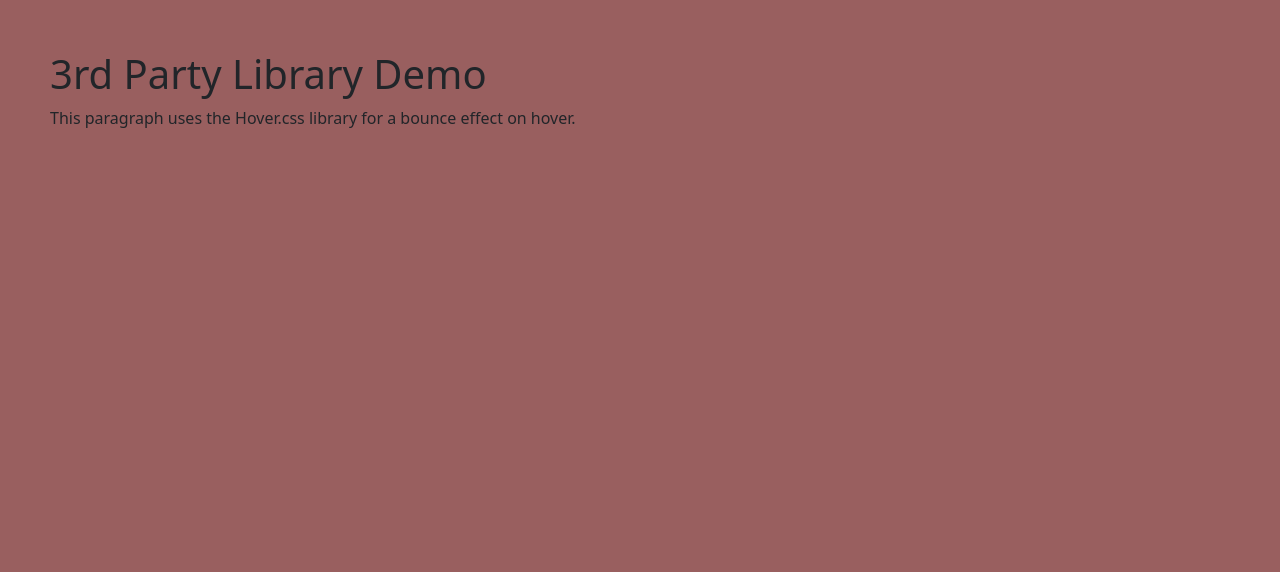
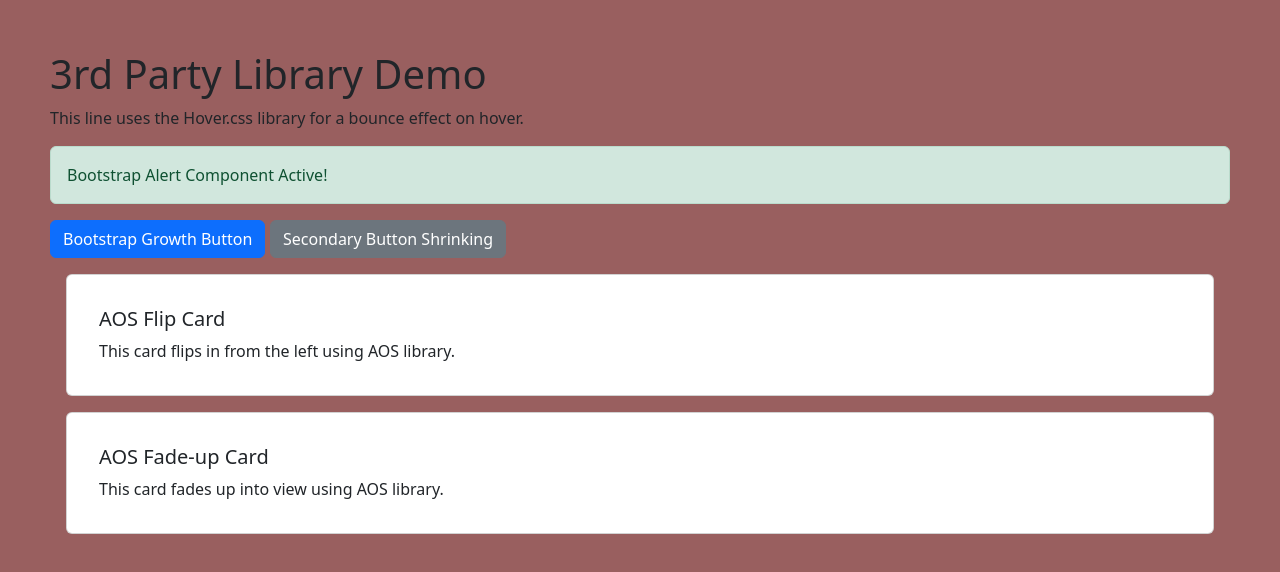
Before and after one commit to brandonsilvi/COMP001B.Week6LectureActivity, a plain HTML site: page index.html in a window 1280 px wide. Drawn offline with nearby package versions, Linux system fonts and the light colour scheme.

Commit message:
AOS/bootstrap/hover examples added, card section needs to get pushed down and seperated via the css file

```diff
--- a/index.html
+++ b/index.html
@@ -14,11 +14,40 @@
 
 </head>
 <body>
+
+<!--AOS content examples-->
 <div class="section" data-aos="fade-down">
     <h1>3rd Party Library Demo</h1>
-    <p class="hvr-bounce-in">This paragraph uses the Hover.css library for a bounce effect on hover.</p>
+    <p class="hvr-bounce-in">This line uses the Hover.css library for a bounce effect on hover.</p>
 </div>
 
+<!--Bootstrap alert-->
+  <div class="section" data-aos="fade-right">
+    <div class="alert alert-success">
+      Bootstrap Alert Component Active!
+    </div>
+  </div>
+
+  <!-- Bootstrap button with hover.css -->
+  <div class="section" data-aos="fade-up">
+    <button type="button" class="btn btn-primary hvr-grow">Bootstrap Growth Button</button>
+    <button type="button" class="btn btn-secondary hvr-shrink">Secondary Button Shrinking</button>
+  </div>
+ <!-- section using card with AOS -->
+  <div class="section">
+    <div class="card p-3 m-3" data-aos="flip-left" data-aos-duration="1500">
+      <div class="card-body">
+        <h5 class="card-title">AOS Flip Card</h5>
+        <p class="card-text">This card flips in from the left using AOS library.</p>
+      </div>
+    </div>
+    <div class="card p-3 m-3" data-aos="fade-up" data-aos-duration="1500">
+      <div class="card-body">
+        <h5 class="card-title">AOS Fade-up Card</h5>
+        <p class="card-text">This card fades up into view using AOS library.</p>
+      </div>
+    </div>
+  </div>
 
   <!-- Bootstrap JS -->
   <script src="https://cdn.jsdelivr.net/npm/bootstrap@5.2.3/dist/js/bootstrap.bundle.min.js"></script>
```
